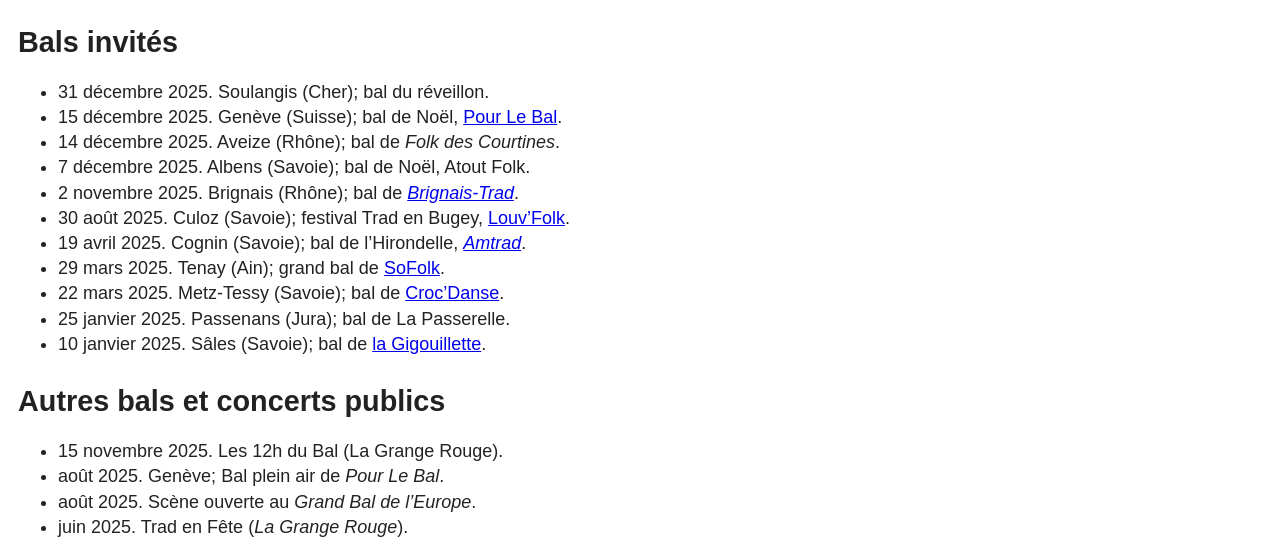
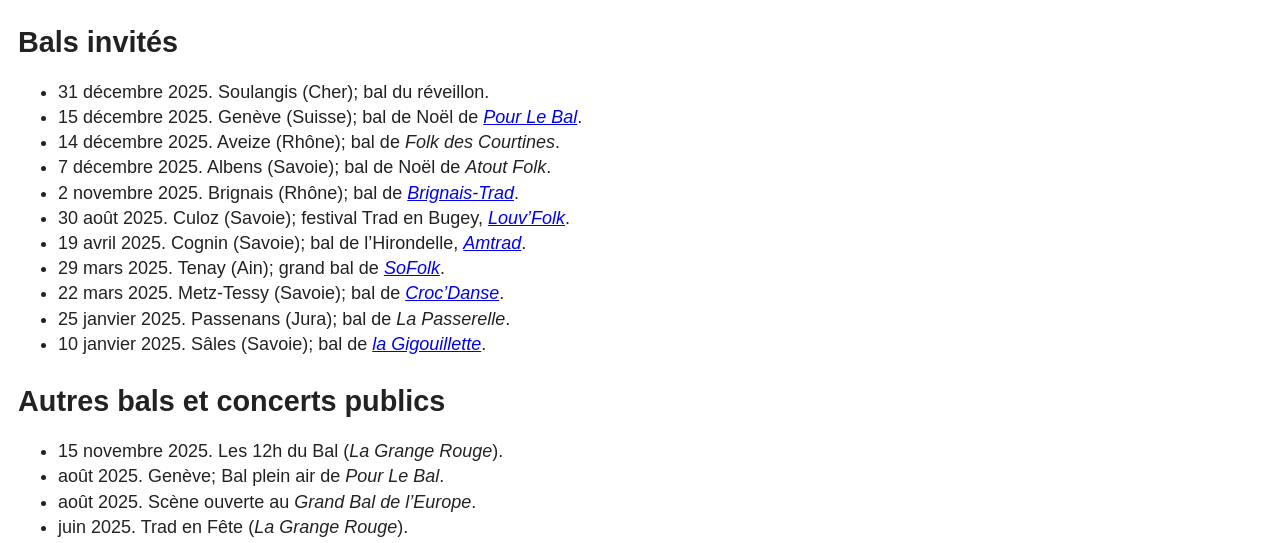
Before and after one commit to bayesiancook/les-doigts-qui-dansent-bal-folk, a Jekyll site: the page built from evenements.md, in a window 1280 px wide. Shown: the part 909-1452 px from the top of the page. Built offline with Jekyll 4.4.1, drawn with Linux system fonts in a browser that asks for light colours.

Commit message:
past events: streamlined and italics

```diff
--- a/evenements.md
+++ b/evenements.md
@@ -17,20 +17,20 @@ _aquarelle: crédit Aurélien Alrivie_
 ## Bals invités
 
 - 31 décembre 2025. Soulangis (Cher); bal du réveillon.
-- 15 décembre 2025. Genève (Suisse); bal de Noël, <a href="https://www.pourlebal.ch/">Pour Le Bal</a>.
+- 15 décembre 2025. Genève (Suisse); bal de Noël de <a href="https://www.pourlebal.ch/">_Pour Le Bal_</a>.
 - 14 décembre 2025. Aveize (Rhône); bal de _Folk des Courtines_.
-- 7 décembre 2025. Albens (Savoie); bal de Noël, Atout Folk.
+- 7 décembre 2025. Albens (Savoie); bal de Noël de _Atout Folk_.
 - 2 novembre 2025. Brignais (Rhône); bal de <a href="https://www.brignais-trad.fr">_Brignais-Trad_</a>.
-- 30 août 2025. Culoz (Savoie); festival Trad en Bugey, <a href="https://www.louvfolk.com">Louv'Folk</a>.
+- 30 août 2025. Culoz (Savoie); festival Trad en Bugey, <a href="https://www.louvfolk.com">_Louv'Folk_</a>.
 - 19 avril 2025. Cognin (Savoie); bal de l'Hirondelle, <a href="https://amtrad.net">_Amtrad_</a>.
-- 29 mars 2025. Tenay (Ain); grand bal de <a href="https://sofolkeux.wixsite.com/sofolk">SoFolk</a>.
-- 22 mars 2025. Metz-Tessy (Savoie); bal de <a href="https://www.helloasso.com/associations/croc-danse">Croc'Danse</a>.
-- 25 janvier 2025. Passenans (Jura); bal de La Passerelle.
-- 10 janvier 2025. Sâles (Savoie); bal de <a href="https://gigouillette.org/">la Gigouillette</a>.
+- 29 mars 2025. Tenay (Ain); grand bal de <a href="https://sofolkeux.wixsite.com/sofolk">_SoFolk_</a>.
+- 22 mars 2025. Metz-Tessy (Savoie); bal de <a href="https://www.helloasso.com/associations/croc-danse">_Croc'Danse_</a>.
+- 25 janvier 2025. Passenans (Jura); bal de _La Passerelle_.
+- 10 janvier 2025. Sâles (Savoie); bal de <a href="https://gigouillette.org/">_la Gigouillette_</a>.
 
 ## Autres bals et concerts publics
 
-- 15 novembre 2025. Les 12h du Bal (La Grange Rouge).
+- 15 novembre 2025. Les 12h du Bal (_La Grange Rouge_).
 - août 2025. Genève; Bal plein air de _Pour Le Bal_.
 - août 2025. Scène ouverte au _Grand Bal de l'Europe_.
 - juin 2025. Trad en Fête (_La Grange Rouge_).
```
